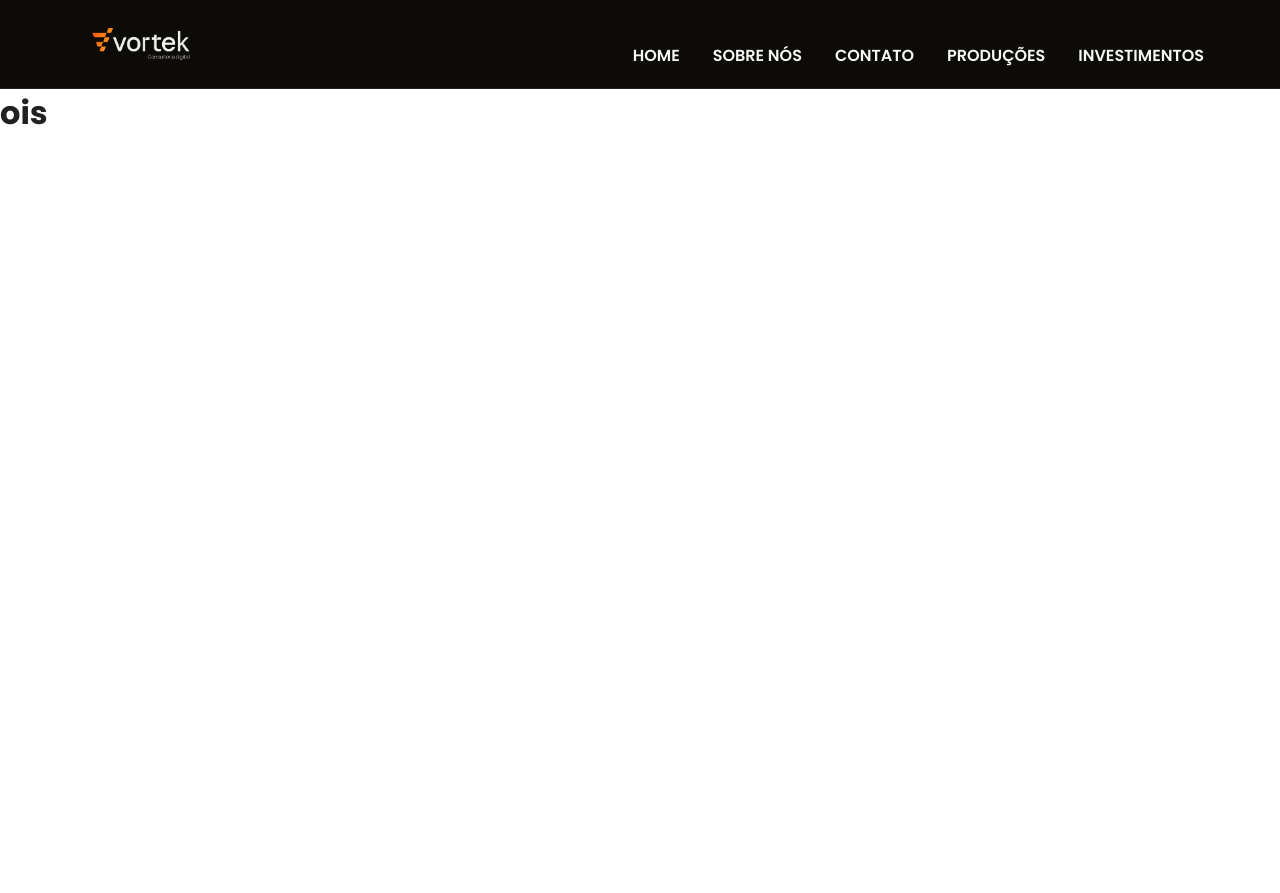
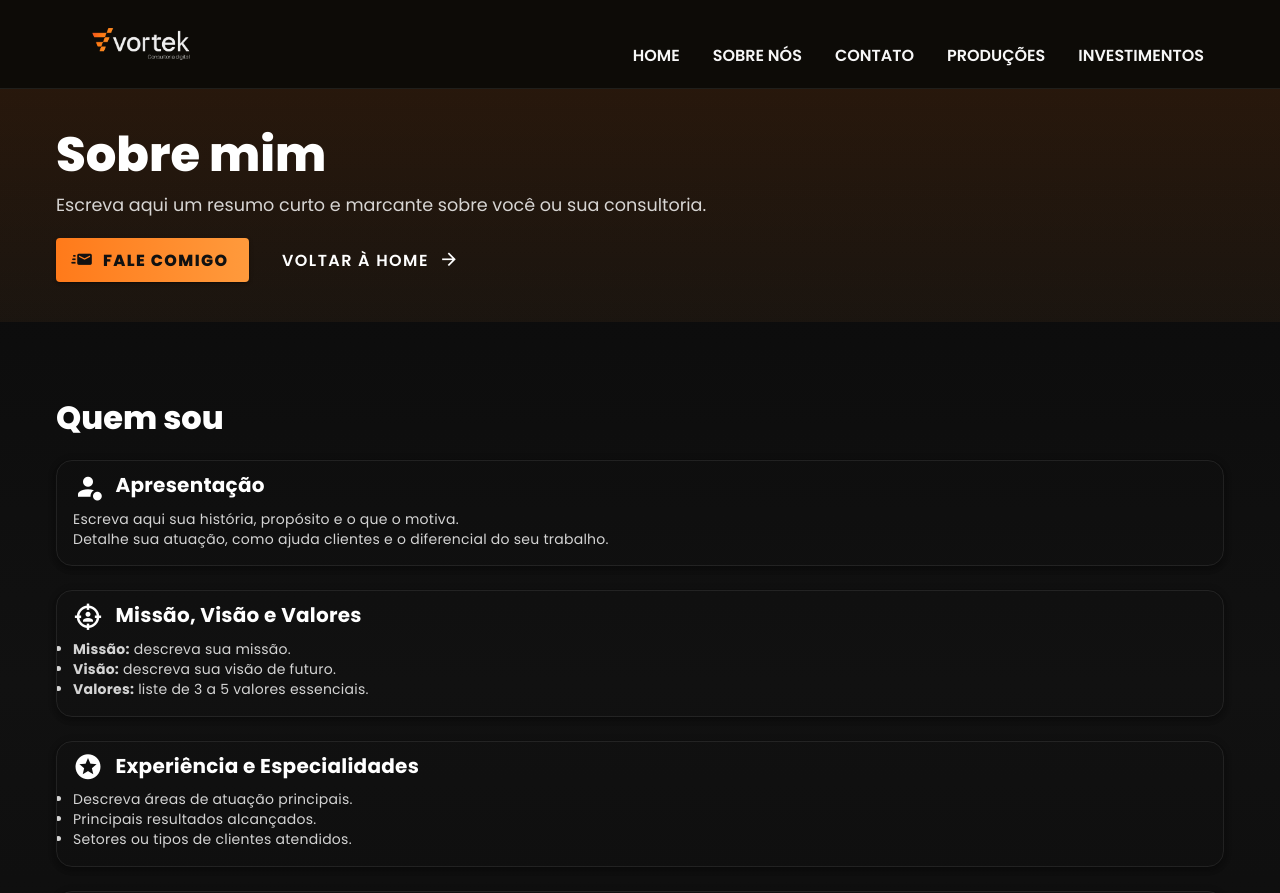
Before and after one commit to LocatelliBryann/Vortek, a Vue app in the folder VortekConsultoria/: page /about in a window 1280 px wide. Shown: the top 893 px of the page. Before the commit the page ends 819 px from the top, so only its background shows below. Built offline with nearby package versions, Linux system fonts and the light colour scheme; the HTML template or start-up script is replaced by a standard one.

Commit message:
about view layout done, main view adjust

```diff
--- a/VortekConsultoria/src/views/AboutView.vue
+++ b/VortekConsultoria/src/views/AboutView.vue
@@ -1,7 +1,179 @@
 <template>
-  <div>
-    <h1>
-      ois
-    </h1>
+  <div class="page-dark">
+    <section class="hero-dark">
+      <v-container class="py-10">
+        <v-row align="center" justify="start">
+          <v-col cols="12" md="10" lg="8">
+            <h1 class="hero__title">Sobre mim</h1>
+            <p class="hero__subtitle">
+              Escreva aqui um resumo curto e marcante sobre você ou sua consultoria.
+            </p>
+            <div class="hero__cta">
+              <RouterLink to="/contate">
+                <v-btn size="large" class="btn-primary" prepend-icon="mdi-email-fast">
+                  Fale comigo
+                </v-btn>
+              </RouterLink>
+              <RouterLink to="/">
+                <v-btn size="large" variant="text" class="btn-ghost" append-icon="mdi-arrow-right">
+                  Voltar à Home
+                </v-btn>
+              </RouterLink>
+            </div>
+          </v-col>
+        </v-row>
+      </v-container>
+    </section>
+
+    <section class="section">
+      <v-container>
+        <h2 class="section__title">Quem sou</h2>
+
+        <v-card class="card mb-6" elevation="4">
+          <v-card-title class="card__title">
+            <v-icon class="mr-2">mdi-account-badge</v-icon>
+            Apresentação
+          </v-card-title>
+          <v-card-text class="card__text">
+            <p>Escreva aqui sua história, propósito e o que o motiva.</p>
+            <p>Detalhe sua atuação, como ajuda clientes e o diferencial do seu trabalho.</p>
+          </v-card-text>
+        </v-card>
+
+        <v-card class="card mb-6" elevation="4">
+          <v-card-title class="card__title">
+            <v-icon class="mr-2">mdi-target-account</v-icon>
+            Missão, Visão e Valores
+          </v-card-title>
+          <v-card-text class="card__text">
+            <ul>
+              <li><strong>Missão:</strong> descreva sua missão.</li>
+              <li><strong>Visão:</strong> descreva sua visão de futuro.</li>
+              <li><strong>Valores:</strong> liste de 3 a 5 valores essenciais.</li>
+            </ul>
+          </v-card-text>
+        </v-card>
+
+        <v-card class="card mb-6" elevation="4">
+          <v-card-title class="card__title">
+            <v-icon class="mr-2">mdi-star-circle</v-icon>
+            Experiência e Especialidades
+          </v-card-title>
+          <v-card-text class="card__text">
+            <ul>
+              <li>Descreva áreas de atuação principais.</li>
+              <li>Principais resultados alcançados.</li>
+              <li>Setores ou tipos de clientes atendidos.</li>
+            </ul>
+          </v-card-text>
+        </v-card>
+
+        <v-card class="card mb-6" elevation="4">
+          <v-card-title class="card__title">
+            <v-icon class="mr-2">mdi-certificate</v-icon>
+            Certificações e Parcerias
+          </v-card-title>
+          <v-card-text class="card__text">
+            <ul>
+              <li>Liste certificações relevantes.</li>
+              <li>Parcerias estratégicas e afiliações.</li>
+              <li>Prêmios ou reconhecimentos.</li>
+            </ul>
+          </v-card-text>
+        </v-card>
+
+        <v-card class="card mb-6" elevation="4">
+          <v-card-title class="card__title">
+            <v-icon class="mr-2">mdi-chat-processing</v-icon>
+            Depoimentos ou Cases
+          </v-card-title>
+          <v-card-text class="card__text">
+            <p>Inclua um ou dois depoimentos curtos ou resumos de casos de sucesso.</p>
+          </v-card-text>
+          <v-card-actions>
+            <RouterLink to="/contate">
+              <v-btn class="btn-primary" prepend-icon="mdi-email-fast">
+                Entre em contato
+              </v-btn>
+            </RouterLink>
+          </v-card-actions>
+        </v-card>
+      </v-container>
+    </section>
   </div>
 </template>
+
+<script>
+export default {
+  name: "SobreView",
+};
+</script>
+
+<style scoped>
+:root {
+  --bg-dark: #0b0b0b;
+  --text: #ffffff;
+  --muted: rgba(255, 255, 255, 0.82);
+  --accent: #ff7a1a;
+  --accent-2: #ff9a3c;
+  --card-bg: #141414;
+}
+.page-dark {
+  background: linear-gradient(180deg, var(--bg-dark) 0%, #111111 50%, #0b0b0b 100%);
+  color: var(--text);
+  min-height: 100vh;
+}
+.hero-dark {
+  background: linear-gradient(180deg, rgba(255, 122, 26, 0.12) 0%, rgba(255, 154, 60, 0.06) 100%);
+}
+.hero__title {
+  font-size: clamp(28px, 4vw, 48px);
+  font-weight: 800;
+  line-height: 1.1;
+  color: var(--text);
+}
+.hero__subtitle {
+  margin-top: 10px;
+  font-size: 1.1rem;
+  color: var(--muted);
+}
+.hero__cta {
+  margin-top: 20px;
+  display: flex;
+  gap: 12px;
+  flex-wrap: wrap;
+}
+.section {
+  padding: 56px 0;
+}
+.section__title {
+  font-size: clamp(22px, 3vw, 32px);
+  font-weight: 800;
+  margin-bottom: 18px;
+  color: var(--text);
+}
+.card {
+  background: var(--card-bg);
+  border: 1px solid rgba(255, 255, 255, 0.08);
+  border-radius: 16px;
+}
+.card__title {
+  font-weight: 700;
+  color: var(--text);
+}
+.card__text {
+  color: var(--muted);
+}
+.btn-primary {
+  background: linear-gradient(90deg, var(--accent), var(--accent-2));
+  color: #111 !important;
+  font-weight: 800;
+}
+.btn-ghost {
+  color: var(--text) !important;
+  font-weight: 600;
+}
+.mb-6 {
+  margin-bottom: 24px;
+}
+</style>
--- a/VortekConsultoria/src/views/MainView.vue
+++ b/VortekConsultoria/src/views/MainView.vue
@@ -49,7 +49,7 @@
             </v-card-title>
 
             <v-card-text class="card__text">
-              Homologação e emissão de certificados digitais <strong>A1</strong> e
+              Homologação e emissão de certificados digitais <strong>A1</strong>, <strong>A2</strong> e
               <strong>A3</strong> para <strong>pessoa física</strong> e
               <strong>jurídica</strong>. Prontos para uso em sistemas fiscais,
               assinatura eletrônica e integrações.
```
